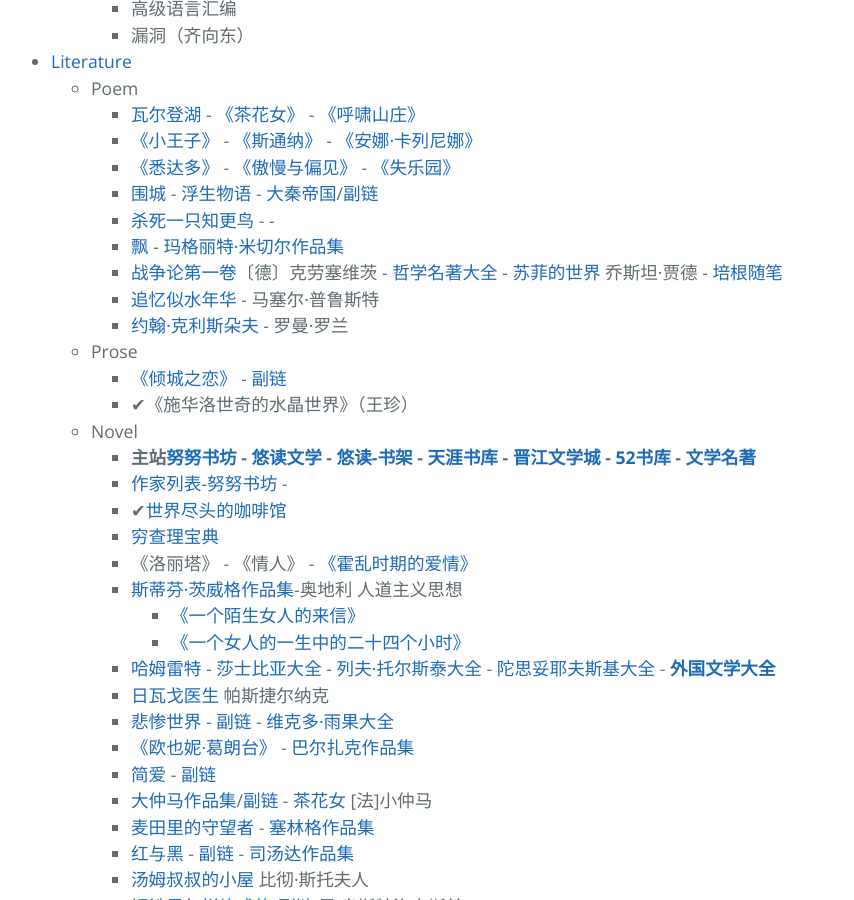
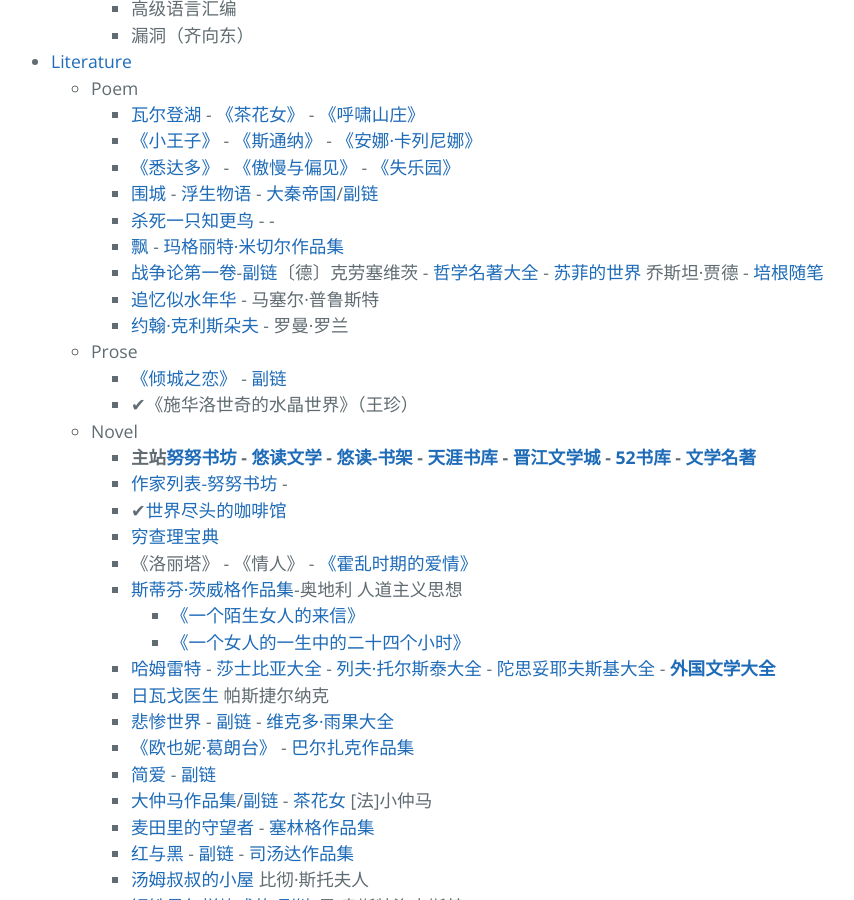
Before and after one commit to AmbroseRen/test, a Jekyll site: the page built from Library/BookListsOne.md, in a window 1280 px wide and 900 px high, scrolled down 3569 px. Shown: the whole window, without its empty margins (213-1067 px from the left). Built offline with Jekyll 4.4.1, drawn with Linux system fonts in a browser that asks for light colours; our own code applies the rules of GitHub Pages for plain Markdown files; the repository's description, which GitHub fills in, is left out.

Commit message:
Update BookListsOne.md

```diff
--- a/Library/BookListsOne.md
+++ b/Library/BookListsOne.md
@@ -199,7 +199,7 @@
                     <li><a href="http://www.newxue.com/weicheng/">围城</a> - <a href="http://www.qxtxt.com/fushengwuyu/">浮生物语</a> - <a href="https://www.yodu.org/authorarticle/孙皓晖.html">大秦帝国</a>/<a href="https://www.51shucheng.net/lishi/daqindiguo">副链</a></li>
                     <li><a href="https://www.kanunu8.com/book2/10883/">杀死一只知更鸟</a> - <a href=""></a> - <a href=""></a></li>
 		    <li><a href="https://www.kanunu8.com/files/world/201106/2867.html">飘</a> - <a href="https://www.kanunu8.com/files/writer/2865.html">玛格丽特·米切尔作品集</a></li>
-		    <li><a href="https://www.2002n.com/book/politics/onwar/">战争论第一卷</a>〔德〕克劳塞维茨 - <a href="http://www.saohua.com/shuku/zhexue/index.htm">哲学名著大全</a> - <a href="https://www.kanunu8.com/files/world/201102/1598.html">苏菲的世界</a> 乔斯坦·贾德 - <a href="http://www.dushu369.com/waiguomingzhu/pgsb/">培根随笔</a></li>
+		    <li><a href="https://www.2002n.com/book/politics/onwar/">战争论第一卷</a>-<a href="https://m.xstt5.com/waiwen/19189/">副链</a>〔德〕克劳塞维茨 - <a href="http://www.saohua.com/shuku/zhexue/index.htm">哲学名著大全</a> - <a href="https://www.kanunu8.com/files/world/201102/1598.html">苏菲的世界</a> 乔斯坦·贾德 - <a href="http://www.dushu369.com/waiguomingzhu/pgsb/">培根随笔</a></li>
 		    <li><a href="https://www.kanunu8.com/book4/10251/">追忆似水年华</a> - 马塞尔·普鲁斯特</li>
 		    <li><a href="https://www.kanunu8.com/book4/10249/">约翰·克利斯朵夫</a> - 罗曼·罗兰</li>
                 </ul>
```
